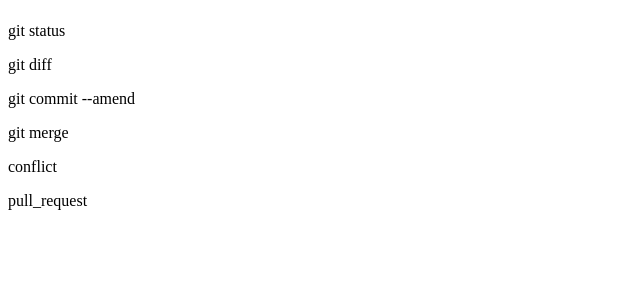
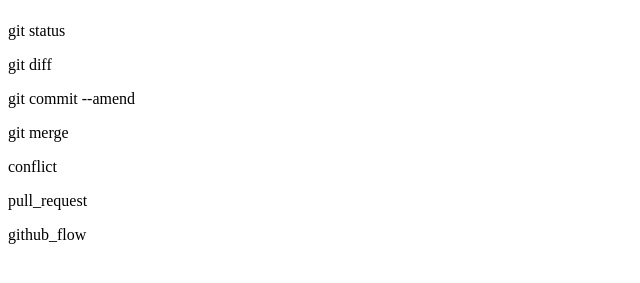
Before and after one commit to Takkun1930/git_tutorial, a plain HTML site: page index.html in a window 1280 px wide. Shown: the part 67-350 px from the top of the page, without its empty margins (0-640 px from the left). Drawn offline with Linux system fonts and the light colour scheme.

Commit message:
github_flowを追記

```diff
--- a/index.html
+++ b/index.html
@@ -7,3 +7,4 @@
 <p>git merge</p>
 <p>conflict</p>
 <p>pull_request</p>
+<p>github_flow</p>
```
